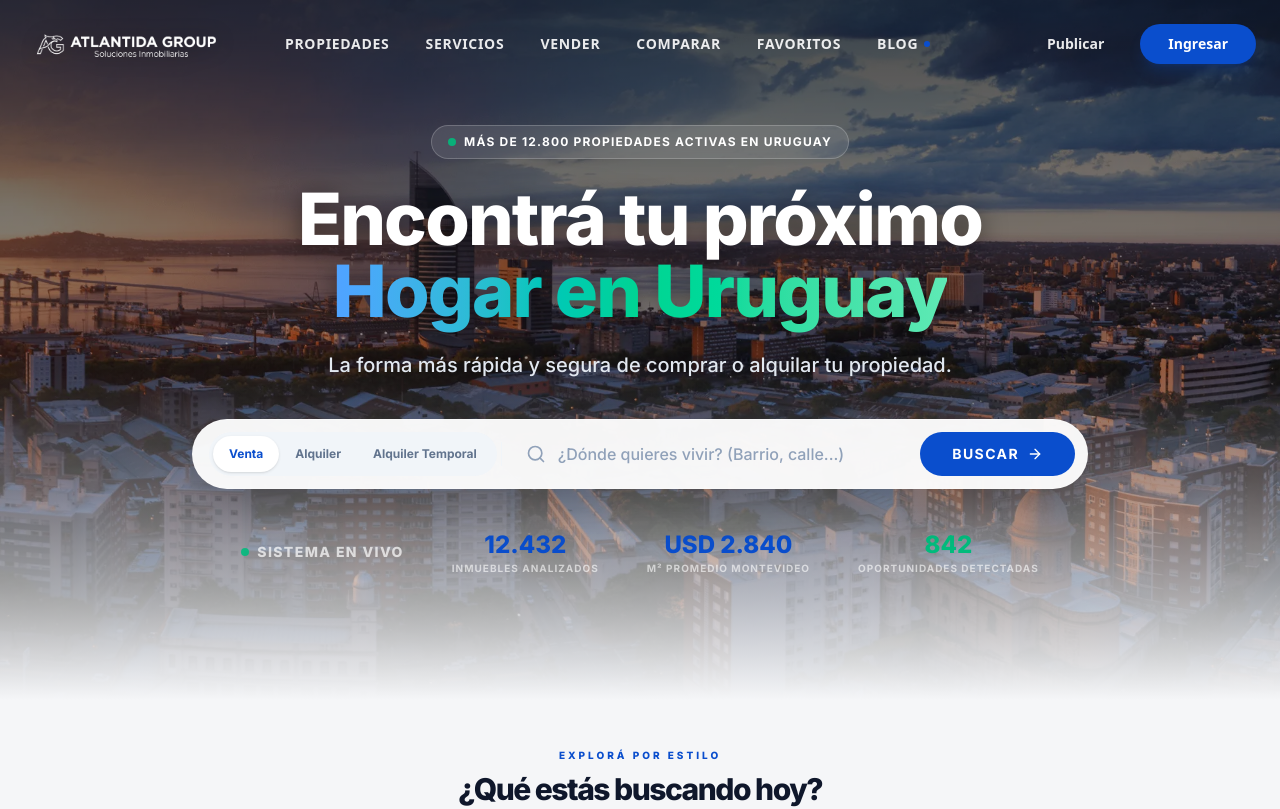
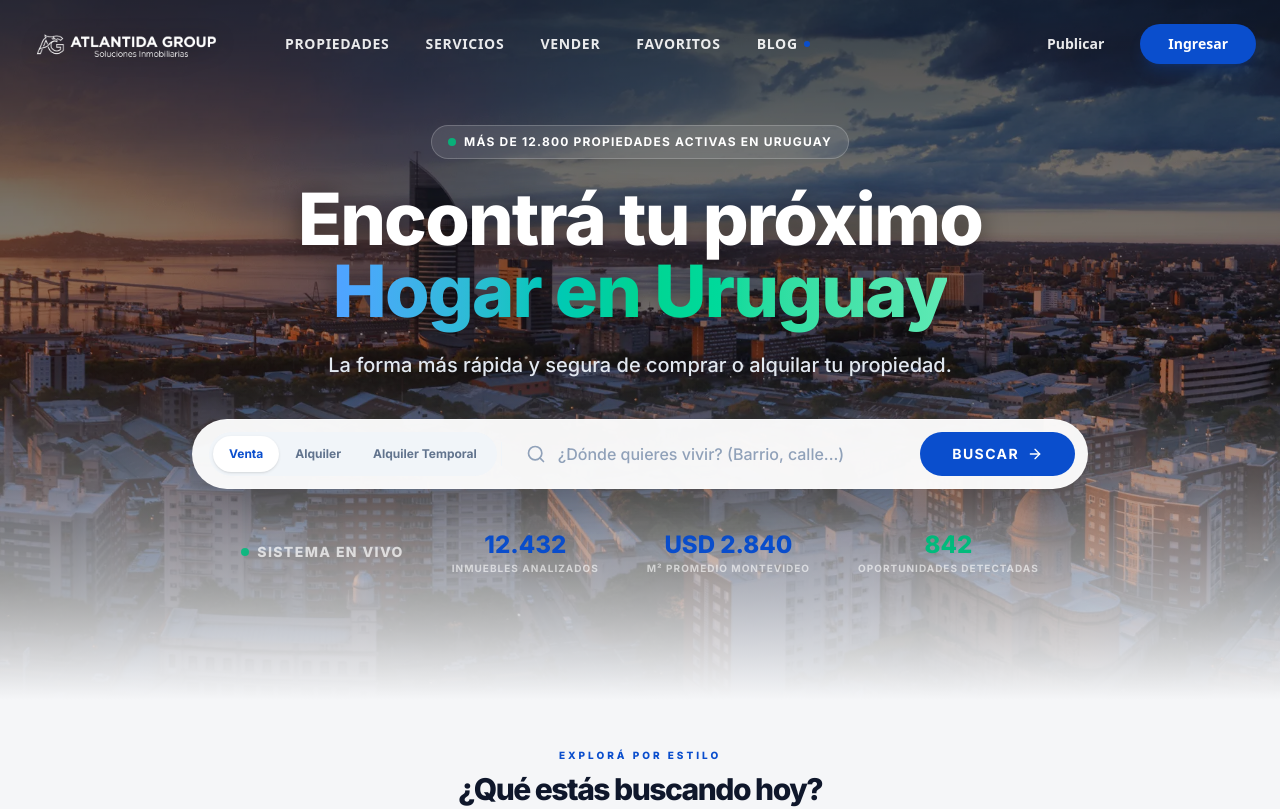
Before and after one commit to elferdi2024-ship-it/familia, a Next.js app: page / in a window 1280 px wide. Shown: the top 809 px of the page. Built offline with nearby package versions, Linux system fonts and the light colour scheme; no server answers.

Commit message:
chore: temporarily hide compare feature

```diff
--- a/app/page.tsx
+++ b/app/page.tsx
@@ -145,7 +145,7 @@ export default function HomePage() {
       </section>
 
       {/* Trust + Activity Strip */}
-      <CompareBar />
+      {/* <CompareBar /> */}
 
       {/* Category Discovery Chips v4 */}
       <section className="max-w-7xl mx-auto px-4 md:px-6 py-8 md:py-12 border-b border-slate-100 dark:border-slate-800">
--- a/components/layout/Navbar.tsx
+++ b/components/layout/Navbar.tsx
@@ -31,7 +31,7 @@ export function Navbar() {
     { href: "/search", label: "Propiedades" },
     { href: "/servicios", label: "Servicios" },
     { href: "/vender", label: "Vender" },
-    { href: "/compare", label: "Comparar" },
+
     { href: "/favorites", label: "Favoritos" },
     { href: "/blog", label: "Blog" },
     ...(user ? [{ href: "/my-properties", label: "Mis Publicaciones" }] : []),
@@ -144,7 +144,7 @@ export function Navbar() {
             <Link onClick={() => setIsMobileMenuOpen(false)} className="hover:text-primary" href="/search">Propiedades</Link>
             <Link onClick={() => setIsMobileMenuOpen(false)} className="hover:text-primary" href="/servicios">Servicios</Link>
             <Link onClick={() => setIsMobileMenuOpen(false)} className="hover:text-primary" href="/vender">Vender mi Propiedad</Link>
-            <Link onClick={() => setIsMobileMenuOpen(false)} className="hover:text-primary" href="/compare">Comparar</Link>
+
             {user && (
               <Link onClick={() => setIsMobileMenuOpen(false)} className="hover:text-primary" href="/my-properties">Mis Publicaciones</Link>
             )}
```
